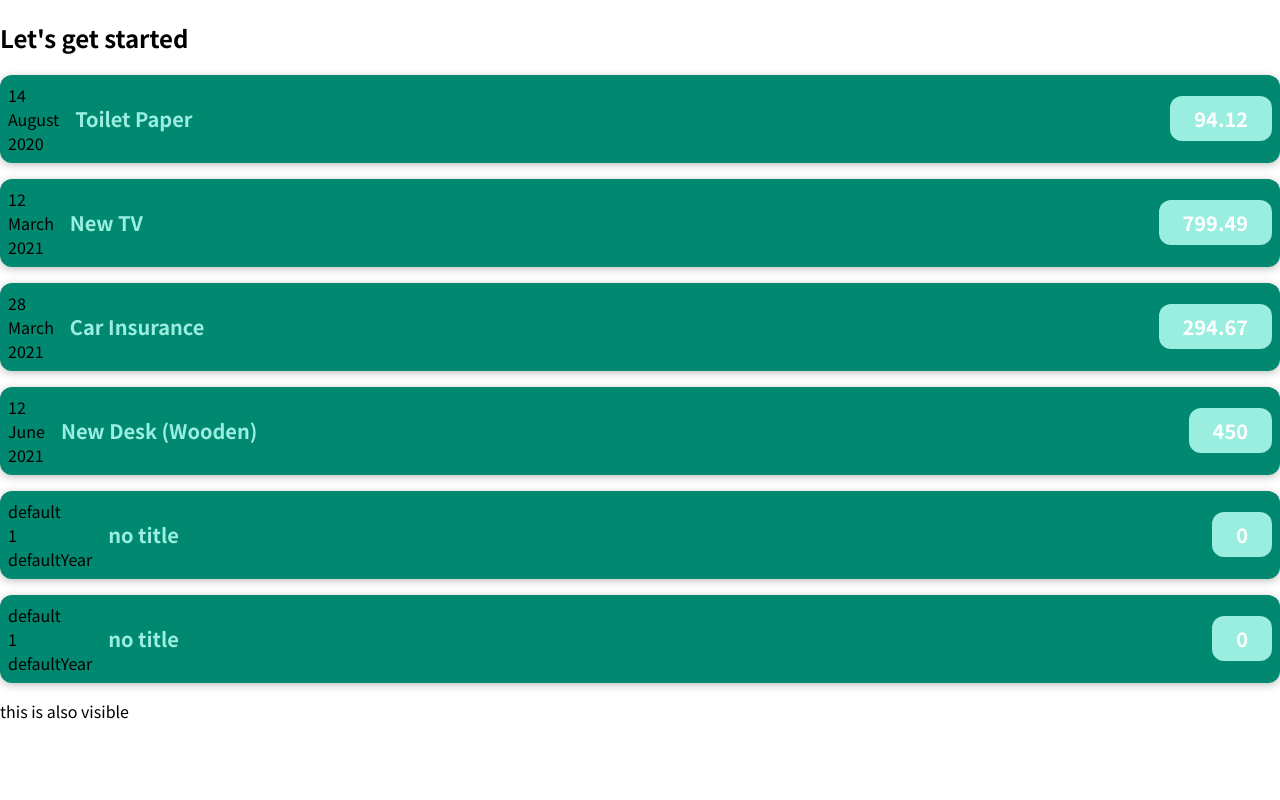
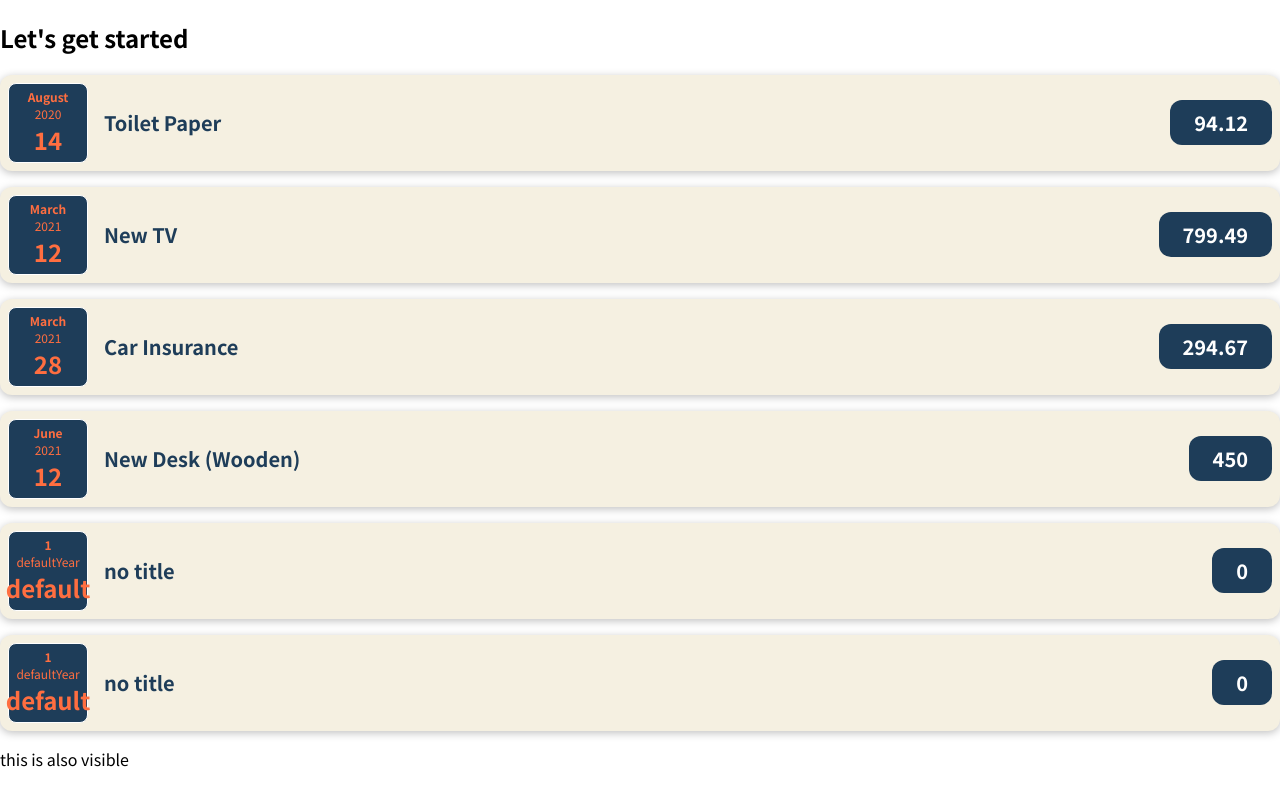
Before and after one commit to hotriluc/react-income-expense-app, a React (Create React App) app: page / in a window 1280 px wide. Built offline with nearby package versions, Linux system fonts and the light colour scheme.

Commit message:
date component

```diff
--- a/src/components/CalendarItem.js
+++ /dev/null
@@ -1,17 +0,0 @@
-
-function CalendarItem(props) {
-    console.log(props)
-    const month = props.date?.toLocaleString('en-GB', {month: 'long'}) ?? '1';
-    const day = props.date?.toLocaleString('en-GB', {day: '2-digit'}) ?? 'default';
-    const year = props.date?.getFullYear() ?? 'defaultYear'
-
-    return (
-    <div>
-        <div>{day}</div>
-        <div>{month}</div>
-        <div>{year}</div>
-    </div>
-    )
-}
-
-export default CalendarItem;
--- /dev/null
+++ b/src/components/ExpenseDate.js
@@ -0,0 +1,19 @@
+import './ExpenseDate.scss'
+
+function ExpenseDate(props) {
+    console.log(props)
+    const month = props.date?.toLocaleString('en-GB', {month: 'long'}) ?? '1';
+    const day = props.date?.toLocaleString('en-GB', {day: '2-digit'}) ?? 'default';
+    const year = props.date?.getFullYear() ?? 'defaultYear'
+
+    return (
+    <div className="expense-date">
+        <div className='expense-date__month'>{month}</div>
+        <div className='expense-date__year'>{year}</div>
+        <div className='expense-date__day'>{day}</div>
+
+    </div>
+    )
+}
+
+export default ExpenseDate;
--- /dev/null
+++ b/src/components/ExpenseDate.scss
@@ -0,0 +1,30 @@
+.expense-date {
+
+
+    display: flex;
+    flex-direction: column;
+    justify-content: center;
+    align-items: center;
+
+    width: 5rem;
+    height: 5rem;
+
+    border: 1px solid white;
+    border-radius: 8px;
+    background-color: #1e3d59;
+    color: #ff6e40;
+
+    &__month {
+        font-size: .75rem;
+        font-weight: bold;
+    }
+
+    &__year {
+        font-size: .75rem;
+    }
+
+    &__day {
+        font-size: 1.5rem;
+        font-weight: bold;
+    }
+}
--- a/src/components/ExpenseItem.js
+++ b/src/components/ExpenseItem.js
@@ -1,11 +1,11 @@
-import CalendarItem from './CalendarItem';
+import ExpenseDate from './ExpenseDate';
 import './ExpenseItem.scss'
 
 function ExpenseItem(props) {
 
     return (
     <div className="expense-item">
-        <CalendarItem date={props.date}></CalendarItem>
+        <ExpenseDate date={props.date}></ExpenseDate>
         <div className="expense-item__description">
             <h2>{props.title ?? 'no title'}</h2>
             <div className="expense-item__price">{props.amount ?? '0'}</div>
--- a/src/components/ExpenseItem.scss
+++ b/src/components/ExpenseItem.scss
@@ -6,7 +6,7 @@
     padding: 0.5rem;
     margin: 1rem 0;
     border-radius: 12px;
-    background-color: #008970;
+    background-color: #f5f0e1;
 
 
     &__description {
@@ -20,7 +20,7 @@
   }
 
    h2 {
-    color: #99eedf;;
+    color: #1e3d59;;
     font-size: 1rem;
     flex: 1;
     margin: 0 1rem;
@@ -30,7 +30,7 @@
     font-size: 1rem;
     font-weight: bold;
     color: white;
-    background-color: #99eedf;
+    background-color: #1e3d59;
     padding: 0.5rem;
     border-radius: 12px;
   }
```
